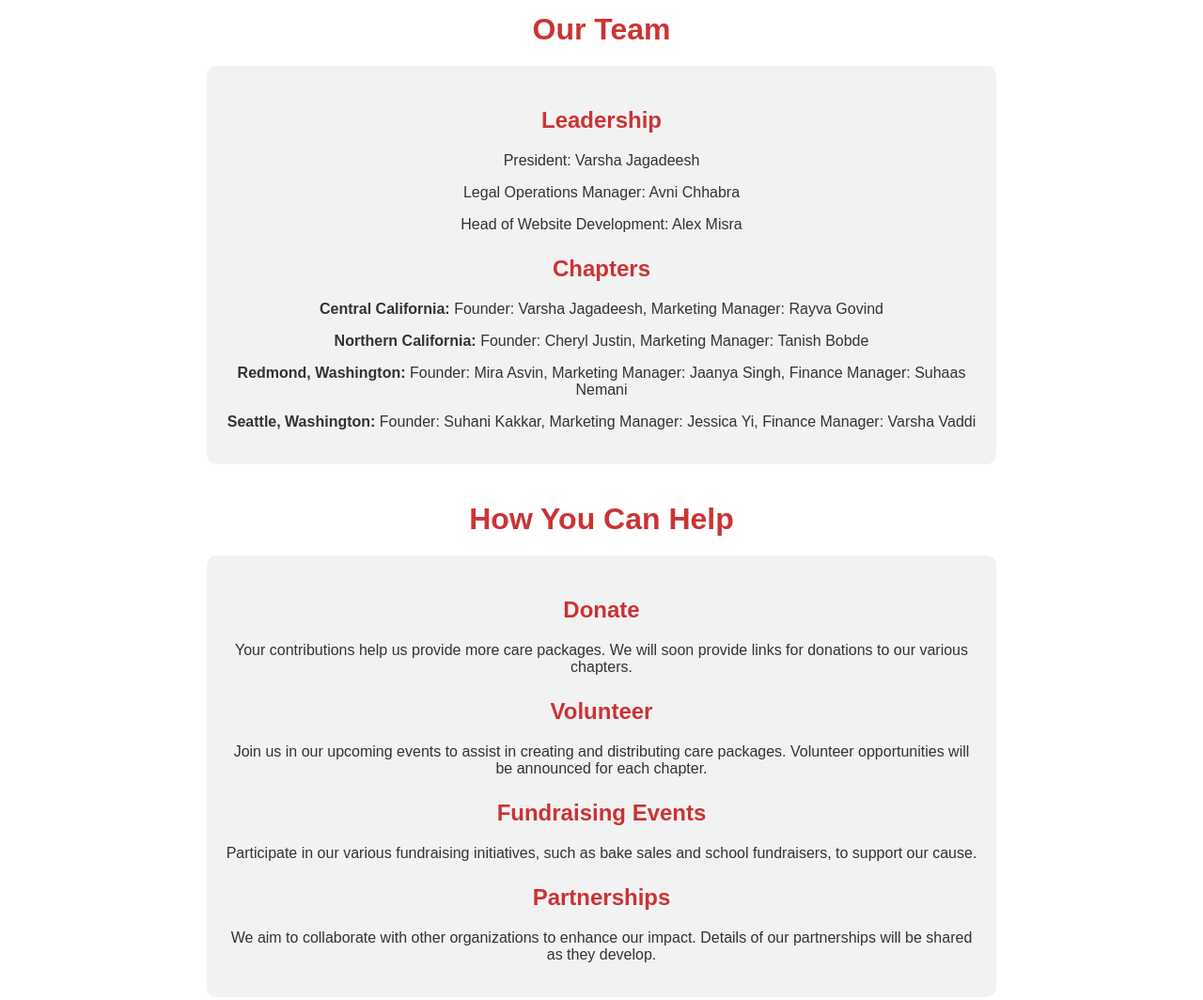
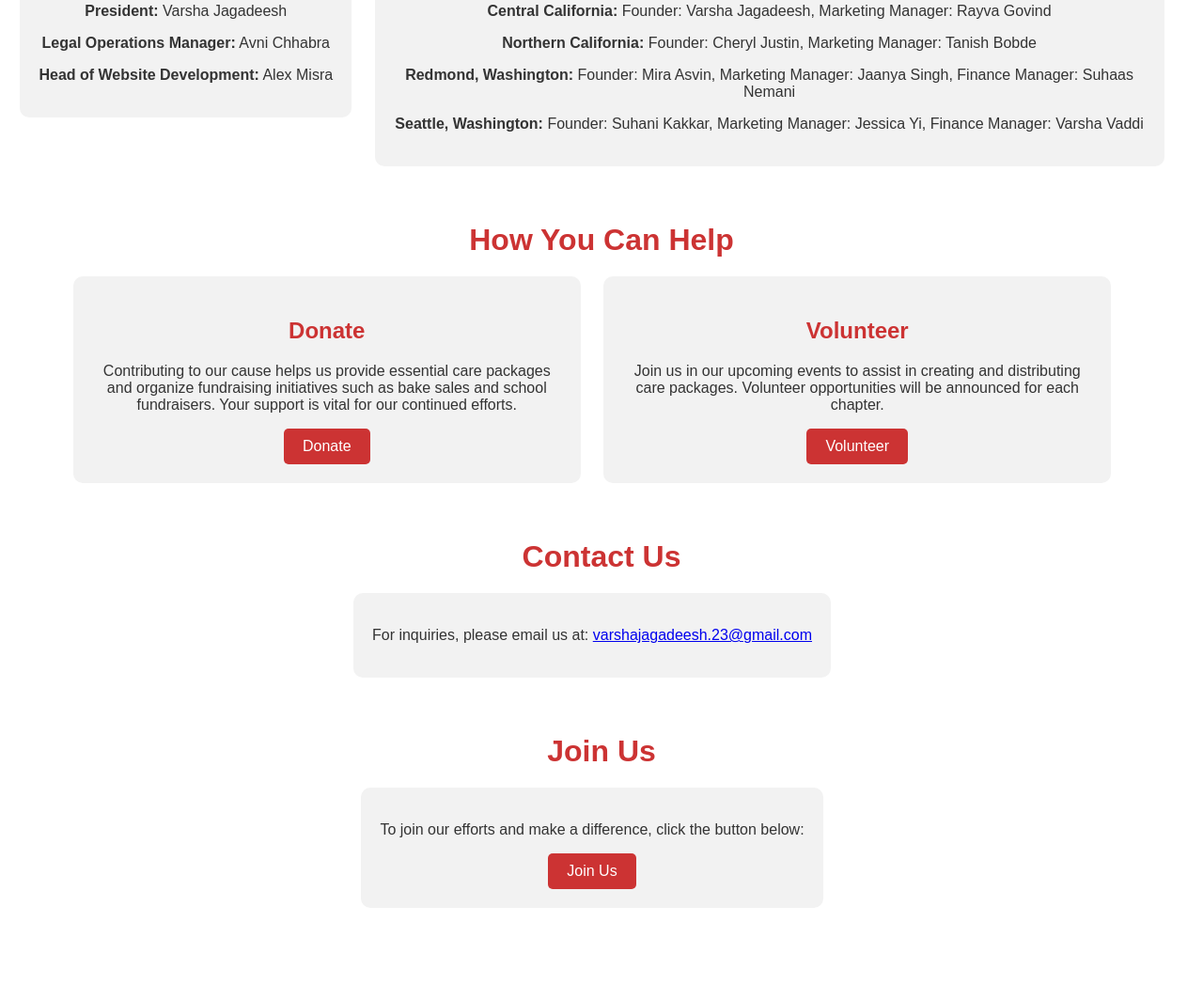
Before and after one commit to Packaged-Hearts/packaged-hearts.github.io, a plain HTML site: page about.html in a window 1280 px wide. Shown: the part 1390-2454 px from the top of the page at 94% size. Drawn offline with Linux system fonts and the light colour scheme.

Commit message:
made content side-by-side

```diff
--- a/about.html
+++ b/about.html
@@ -21,15 +21,17 @@
     <main>
         <section>
             <h2>Mission Statement</h2>
-            <div class="grey-box">
+            <div class="grey-box full-width">
                 <p>At Packaged Hearts, our mission is to provide essential care packages to homeless populations across the West Coast. We aim to cultivate a spirit of empathy and generosity, advocating for greater awareness and care for those in need. Our vision is to establish chapters nationwide, creating opportunities for communities to support their local homeless populations directly and effectively.</p>
             </div>
         </section>
         <section>
             <h2>Our Story</h2>
-            <div class="grey-box">
+            <div class="grey-box full-width">
                 <h3>Founding History</h3>
                 <p>Packaged Hearts was founded in November 2023 by Varsha Jagadeesh as a small family initiative. Beginning with local fundraisers and distributions in Fresno, San Francisco, and Oakland, we have since expanded across the West Coast. Our journey continues as we formalize our organization to offer a reliable platform for community involvement in assisting homeless populations.</p>
+            </div>
+            <div class="grey-box full-width">
                 <h3>Milestones</h3>
                 <ul>
                     <li>First fundraiser: November 2023</li>
@@ -40,28 +42,25 @@
             </div>
         </section>
         <section>
-            <h2>Our Impact</h2>
-            <div class="grey-box">
-                <p>Packaged Hearts has grown to include four chapters across the West Coast. Through our efforts, we have raised significant funds and distributed hundreds of care packages, positively impacting many lives.</p>
-                <!-- Placeholder for future testimonials -->
-            </div>
-        </section>
-        <section>
             <h2>Our Programs</h2>
-            <div class="grey-box">
+            <div class="grey-box side-by-side">
                 <h3>Care Package Creation</h3>
                 <p>We assemble care packages containing essential items such as toiletries and food, providing crucial support to the homeless community.</p>
+            </div>
+            <div class="grey-box side-by-side">
                 <h3>Advocacy</h3>
                 <p>Our Instagram pages serve as platforms for raising awareness about homelessness. We highlight the ongoing crises in various towns, urging societal change and support.</p>
             </div>
         </section>
         <section>
             <h2>Our Team</h2>
-            <div class="grey-box">
+            <div class="grey-box full-width">
                 <h3>Leadership</h3>
-                <p>President: Varsha Jagadeesh</p>
-                <p>Legal Operations Manager: Avni Chhabra</p>
-                <p>Head of Website Development: Alex Misra</p>
+                <p><strong>President:</strong> Varsha Jagadeesh</p>
+                <p><strong>Legal Operations Manager:</strong> Avni Chhabra</p>
+                <p><strong>Head of Website Development:</strong> Alex Misra</p>
+            </div>
+            <div class="grey-box full-width">
                 <h3>Chapters</h3>
                 <p><strong>Central California:</strong> Founder: Varsha Jagadeesh, Marketing Manager: Rayva Govind</p>
                 <p><strong>Northern California:</strong> Founder: Cheryl Justin, Marketing Manager: Tanish Bobde</p>
@@ -71,27 +70,28 @@
         </section>
         <section>
             <h2>How You Can Help</h2>
-            <div class="grey-box">
+            <div class="grey-box side-by-side">
                 <h3>Donate</h3>
-                <p>Your contributions help us provide more care packages. We will soon provide links for donations to our various chapters.</p>
+                <p>Contributing to our cause helps us provide essential care packages and organize fundraising initiatives such as bake sales and school fundraisers. Your support is vital for our continued efforts.</p>
+                <button class="button" onclick="location.href='fundraisers.html'">Donate</button>
+            </div>
+            <div class="grey-box side-by-side">
                 <h3>Volunteer</h3>
                 <p>Join us in our upcoming events to assist in creating and distributing care packages. Volunteer opportunities will be announced for each chapter.</p>
-                <h3>Fundraising Events</h3>
-                <p>Participate in our various fundraising initiatives, such as bake sales and school fundraisers, to support our cause.</p>
-                <h3>Partnerships</h3>
-                <p>We aim to collaborate with other organizations to enhance our impact. Details of our partnerships will be shared as they develop.</p>
+                <button class="button" onclick="location.href='volunteer.html'">Volunteer</button>
             </div>
         </section>
         <section>
             <h2>Contact Us</h2>
-            <div class="grey-box">
+            <div class="grey-box full-width">
                 <p>For inquiries, please email us at: <a href="mailto:varshajagadeesh.23@gmail.com">varshajagadeesh.23@gmail.com</a></p>
             </div>
         </section>
         <section>
             <h2>Join Us</h2>
-            <div class="grey-box" style="margin-bottom: 100px;">
-                <p>To join our efforts and make a difference, <a href="join.html">click here</a> for more information.</p>
+            <div class="grey-box full-width" style="margin-bottom: 100px;">
+                <p>To join our efforts and make a difference, click the button below:</p>
+                <button class="button" onclick="location.href='volunteer.html'">Join Us</button>
             </div>
         </section>
     </main>
--- a/css/about.css
+++ b/css/about.css
@@ -75,7 +75,6 @@ h3 {
 }
 
 
-
 ul {
     list-style-type: disc;
     margin: 0 auto;
@@ -99,6 +98,32 @@ footer {
     background-color: #f2f2f2;
     border-radius: 10px;
     padding: 20px;
+    max-width: 500px; /* Expand width for less squished appearance */
+    margin: 0 auto 20px auto;
+    display: inline-block; /* Allow side-by-side layout */
+    vertical-align: top; /* Align boxes at the top */
+    margin-right: 20px; /* Add spacing between side-by-side boxes */
+}
+
+.full-width {
     max-width: 800px;
-    margin: 0 auto 40px auto;
 }
+
+.side-by-side {
+    max-width: 500px;
+}
+
+.button {
+    background-color: #cc3333;
+    color: white;
+    padding: 10px 20px;
+    border: none;
+    border-radius: 5px;
+    font-size: 1em;
+    cursor: pointer;
+    transition: background-color 0.2s;
+}
+
+button:hover {
+    background-color: #b32e2e;
+}
```
Also changed, not shown: index.html (+1 -1 lines).
